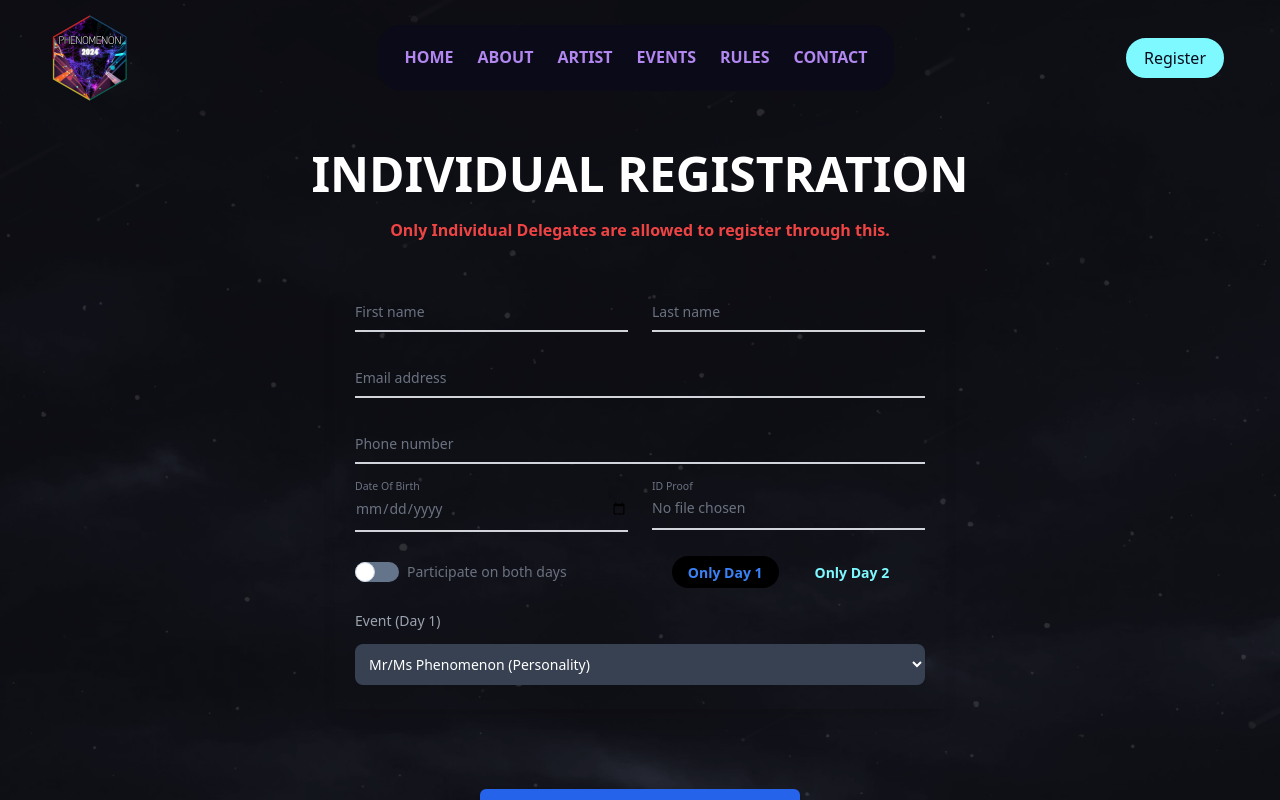
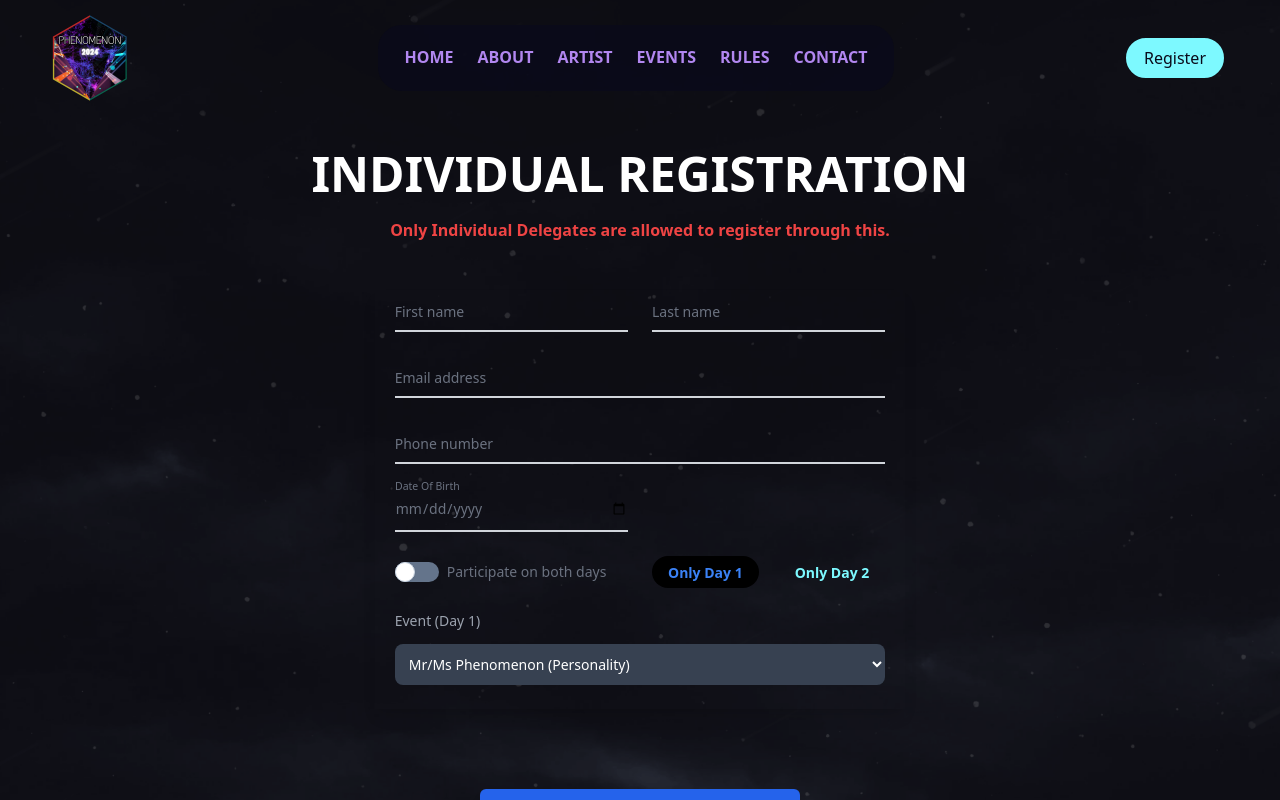
Before and after one commit to aayanatsap/phenomenon, a Next.js app: page /registrations/individual in a window 1280 px wide. Shown: the top 800 px of the page. Built offline with nearby package versions, Linux system fonts and the light colour scheme.

Commit message:
Removed ID Proof Field

```diff
--- a/app/components/register.tsx
+++ b/app/components/register.tsx
@@ -20,7 +20,6 @@ export function Indiregister() {
   const isInitialRender2 = useRef(true);
   const [currentStatus, changeStatus] = useState("entering");
   const [members, changeMembers] = useState(1);
-  const [ids, putIds] = useState([]);
   const [isChecked, setIsChecked] = useState(false);
   const [day2, setDay2] = useState(false);
   const [show1, setShow1] = useState(true);
@@ -300,22 +299,6 @@ export function Indiregister() {
               Date Of Birth
             </label>
           </div>
-          <div className="relative z-0 w-full mb-5 group">
-            <input
-              type="file"
-              name={`${props.member}_id_proof`}
-              id={`${props.member}_id_proof`}
-              className="block py-2.5 px-0 w-full text-sm text-gray-500 bg-transparent border-0 border-b-2 border-gray-300 appearance-none dark:text-white dark:border-gray-600 dark:focus:border-blue-500 focus:outline-none focus:ring-0 focus:border-blue-600 peer file:bg-transparent file:text-blue-600 file:border-none file:hover:text-electricBlue file:hover:cursor-pointer file:hidden"
-              placeholder=" "
-              required
-            />
-            <label
-              htmlFor={`${props.member}_id_proof`}
-              className="peer-focus:font-medium absolute text-sm text-gray-500 dark:text-gray-400 duration-300 transhtmlForm -translate-y-6 scale-75 top-3 -z-10 origin-[0] peer-focus:left-0 peer-focus:text-blue-600 peer-focus:dark:text-blue-500 peer-placeholder-shown:scale-100 peer-placeholder-shown:translate-y-0 peer-focus:scale-75 peer-focus:-translate-y-6"
-            >
-              ID Proof
-            </label>
-          </div>
         </div>
       </div>
     );
@@ -578,22 +561,6 @@ export function Indiregister() {
                   className="peer-focus:font-medium absolute text-sm text-gray-500 dark:text-gray-400 duration-300 transhtmlForm -translate-y-6 scale-75 top-3 -z-10 origin-[0] peer-focus:left-0 peer-focus:text-blue-600 peer-focus:dark:text-blue-500 peer-placeholder-shown:scale-100 peer-placeholder-shown:translate-y-0 peer-focus:scale-75 peer-focus:-translate-y-6"
                 >
                   Date Of Birth
-                </label>
-              </div>
-              <div className="relative z-0 w-full mb-5 group">
-                <input
-                  type="file"
-                  name="id_proof"
-                  id="id_proof"
-                  className="block py-2.5 px-0 w-full text-sm text-gray-500 bg-transparent border-0 border-b-2 border-gray-300 appearance-none dark:text-white dark:border-gray-600 dark:focus:border-blue-500 focus:outline-none focus:ring-0 focus:border-blue-600 peer file:bg-transparent file:text-blue-600 file:border-none file:hover:text-electricBlue file:hover:cursor-pointer file:hidden"
-                  placeholder=" "
-                  required
-                />
-                <label
-                  htmlFor="id_proof"
-                  className="peer-focus:font-medium absolute text-sm text-gray-500 dark:text-gray-400 duration-300 transhtmlForm -translate-y-6 scale-75 top-3 -z-10 origin-[0] peer-focus:left-0 peer-focus:text-blue-600 peer-focus:dark:text-blue-500 peer-placeholder-shown:scale-100 peer-placeholder-shown:translate-y-0 peer-focus:scale-75 peer-focus:-translate-y-6"
-                >
-                  ID Proof
                 </label>
               </div>
             </div>
```
